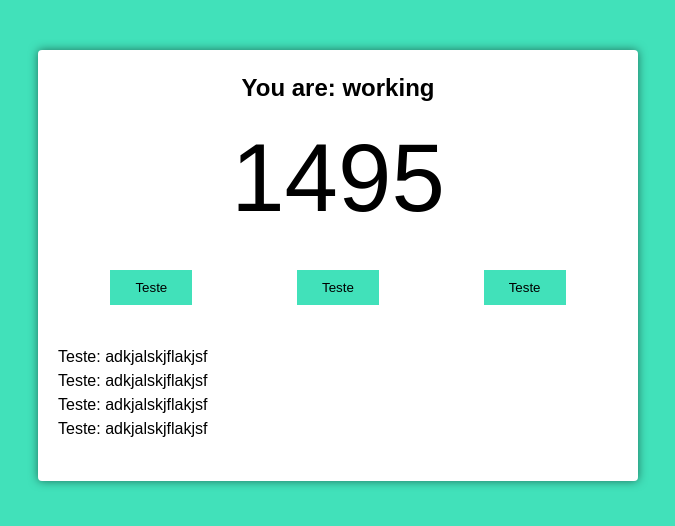
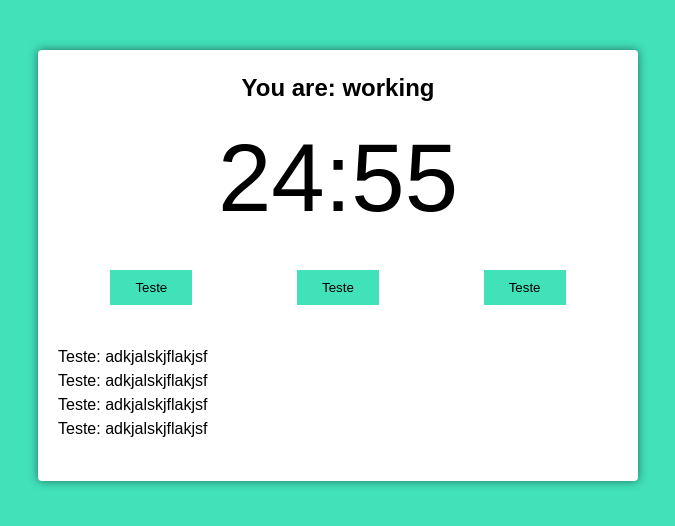
Before and after one commit to gusbdev/pomodoro-typescript, a React (Create React App) app: page / in a window 1280 px wide. Shown: the top 526 px of the page, without its empty margins (302-977 px from the left). Built offline with nearby package versions, Linux system fonts and the light colour scheme.

Commit message:
Show minutes and seconds

```diff
--- a/src/components/timer.tsx
+++ b/src/components/timer.tsx
@@ -1,9 +1,10 @@
 import React from 'react';
+import { secondsToTime } from '../utils/seconds-to-time';
 
 interface Props {
   mainTime: number;
 }
 
 export function Timer(props: Props): JSX.Element {
-  return <div className="timer">{props.mainTime}</div>;
+  return <div className="timer">{secondsToTime(props.mainTime)}</div>;
 }
```
